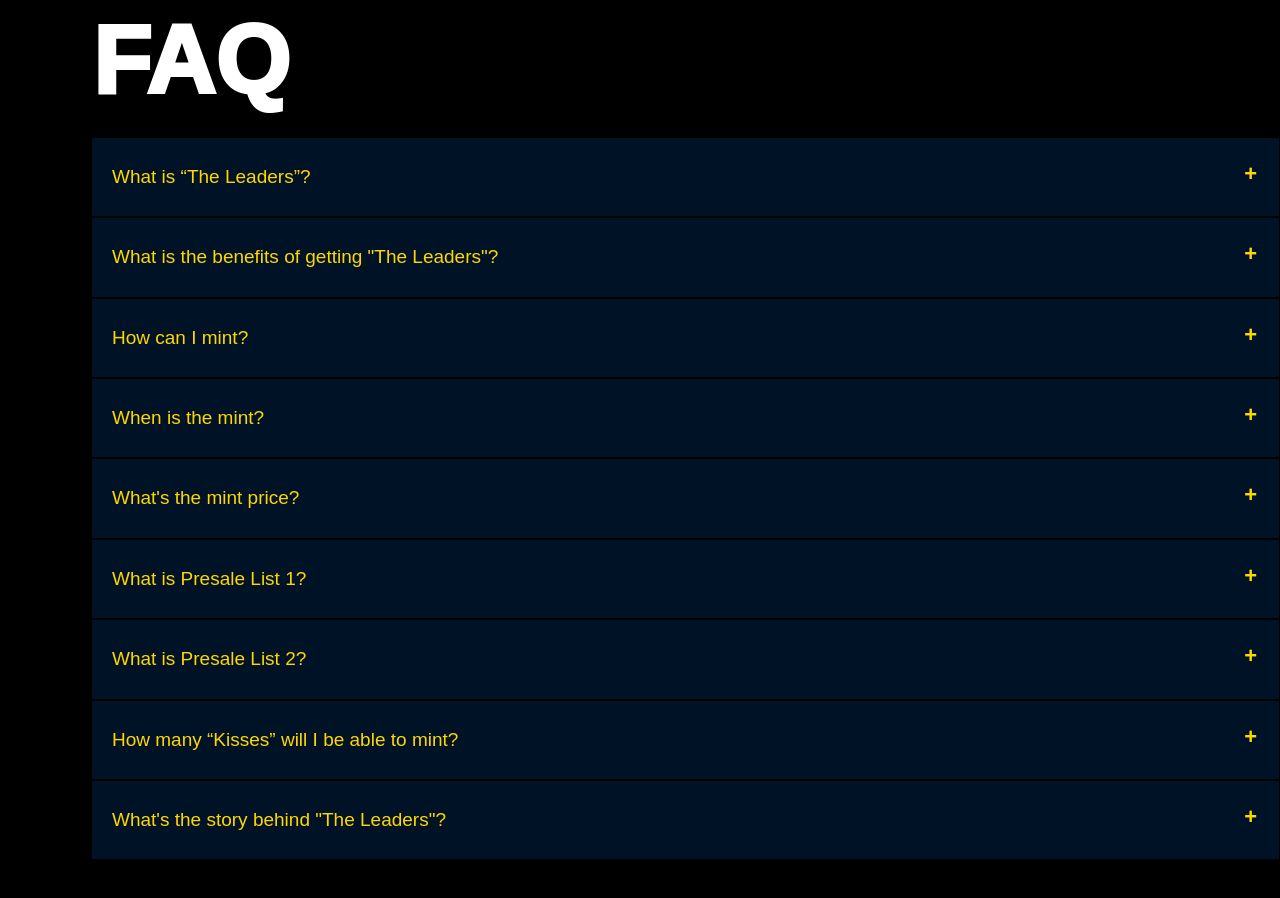
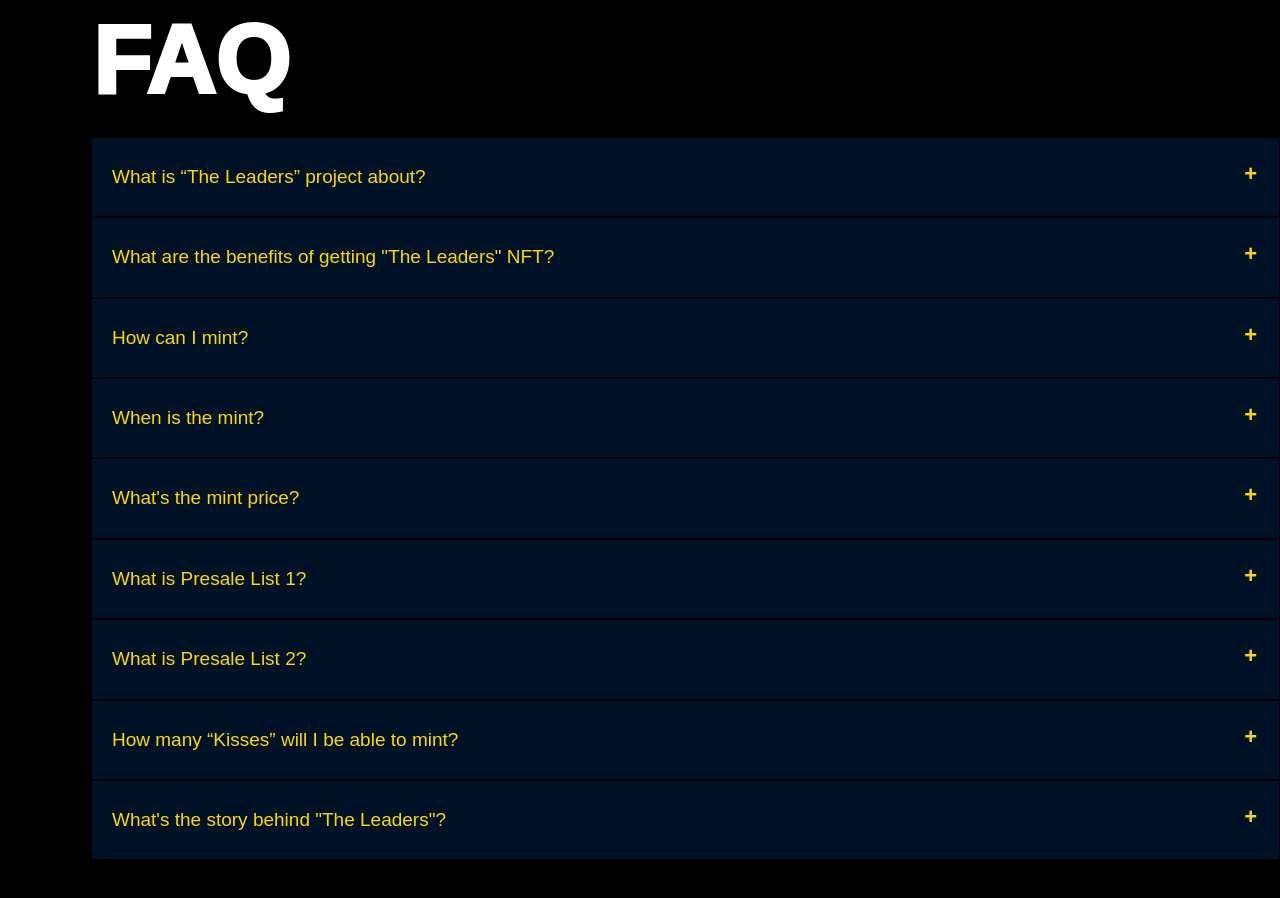
Before and after one commit to laimix12/theleaders, a plain HTML site: page index.html in a window 1280 px wide. Shown: the part 5043-5941 px from the top of the page. Drawn offline with nearby package versions, Linux system fonts and the light colour scheme.

Commit message:
Update index.html

```diff
--- a/index.html
+++ b/index.html
@@ -382,7 +382,7 @@
         <h2 class="faq-heading">FAQ</h2>
 
           <details class="faq-card">
-            <summary>What is  “The Leaders”? <span class="faq-open-icon">+</span></summary>
+            <summary>What is  “The Leaders” project about? <span class="faq-open-icon">+</span></summary>
             <span class="faq-card-spoiler">This is the unique collection of 5001 art “Kisses”, by Mindaugas Bonanu.
                 The Leaders is a unique collection of 5001 pieces of "Kisses", created by artist Mindaugas Bonanu. This collection is based on iconic street mural "Trump kissing Putin", that was painted on the side of a local barbecue restaurant in Vilnius, Lithuania in 2016. Photos of the lip-locking mural featuring the Russian President Vladimir Putin and the Republican frontrunner for the White House Donald Trump had gone viral.
                 <br><br>
@@ -392,7 +392,7 @@
             </span>
           </details>
           <details class="faq-card">
-            <summary>What is the benefits of getting "The Leaders"? <span class="faq-open-icon">+</span></summary>
+            <summary>What are the benefits of getting "The Leaders" NFT? <span class="faq-open-icon">+</span></summary>
             <span class="faq-card-spoiler">
                 - You will become a part of community, who make decisions on charity and donation plans in long-term projects<br>
                 - Exclusive presale access to second THE LEADERS NFT collection of Mindaugas Bonanu. <br>
```
